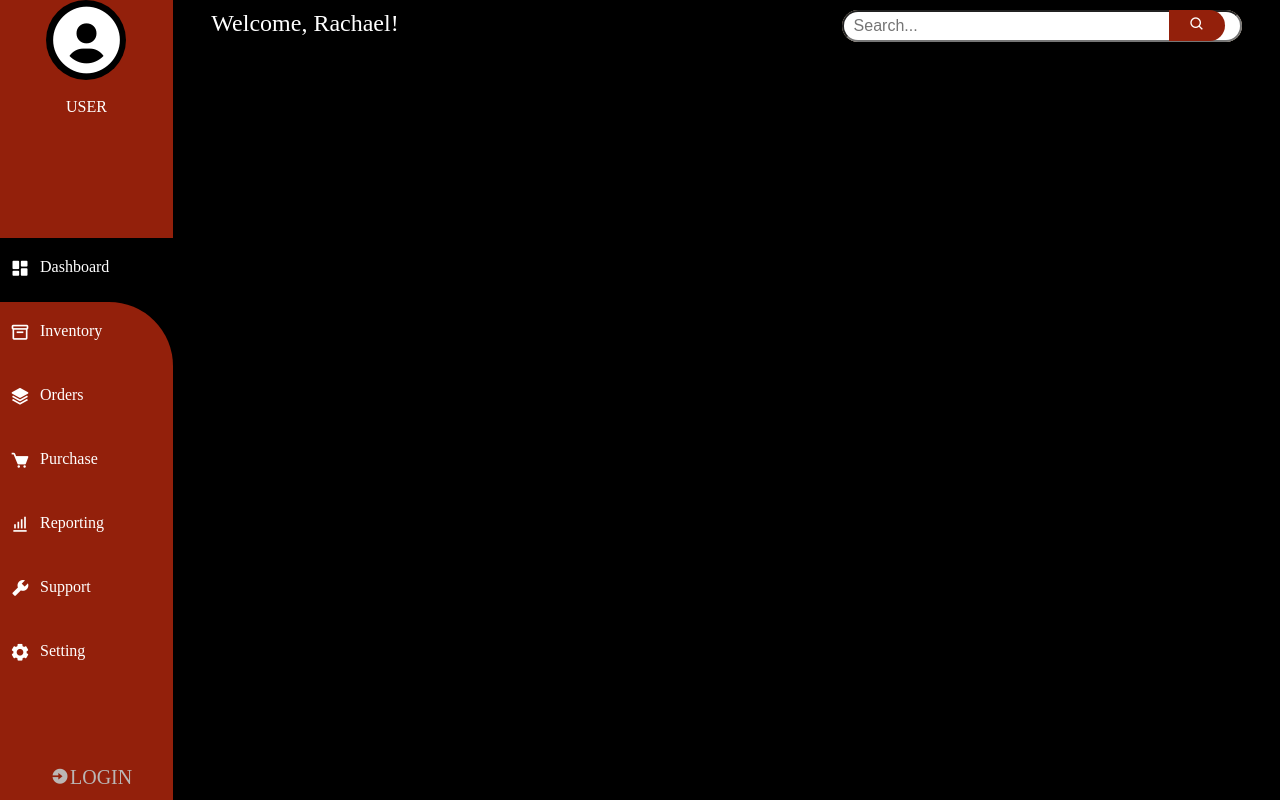
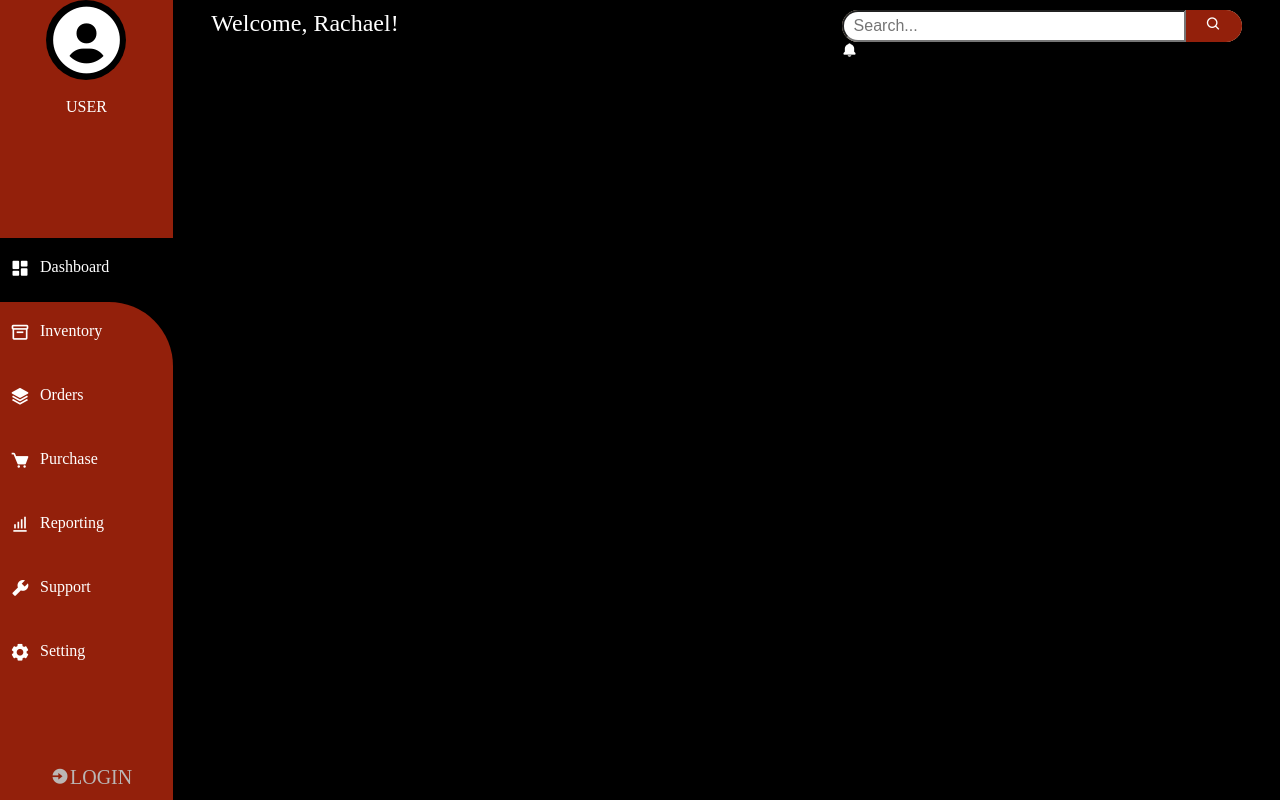
Before and after one commit to Lovethrech/personal-finance-manager, a Vue app: page / in a window 1280 px wide. Built offline with nearby package versions, Linux system fonts and the light colour scheme.

Commit message:
...working on top-main-nav container.

```diff
--- a/src/components/MainTopNav.vue
+++ b/src/components/MainTopNav.vue
@@ -37,7 +37,7 @@
     color:#fff;
 }
 .main-top-nav-main-nav-ctn{
-
+    color:#fff;
 }
 .search-box-ctn{
     width:400px;
@@ -49,13 +49,11 @@
 .search-box-ctn input{
     background-color: ;
     width:100%;
-    border-radius:inherit;
+    border-radius:100px 0 0 100px;
     padding:5px 10px;
     font-size:16px;
 }
 .search-icon-ctn{
-    position:absolute;
-    right:55px;
     background-color: #93200B;
     color:#fff;
     padding: 6px 20px;
```
